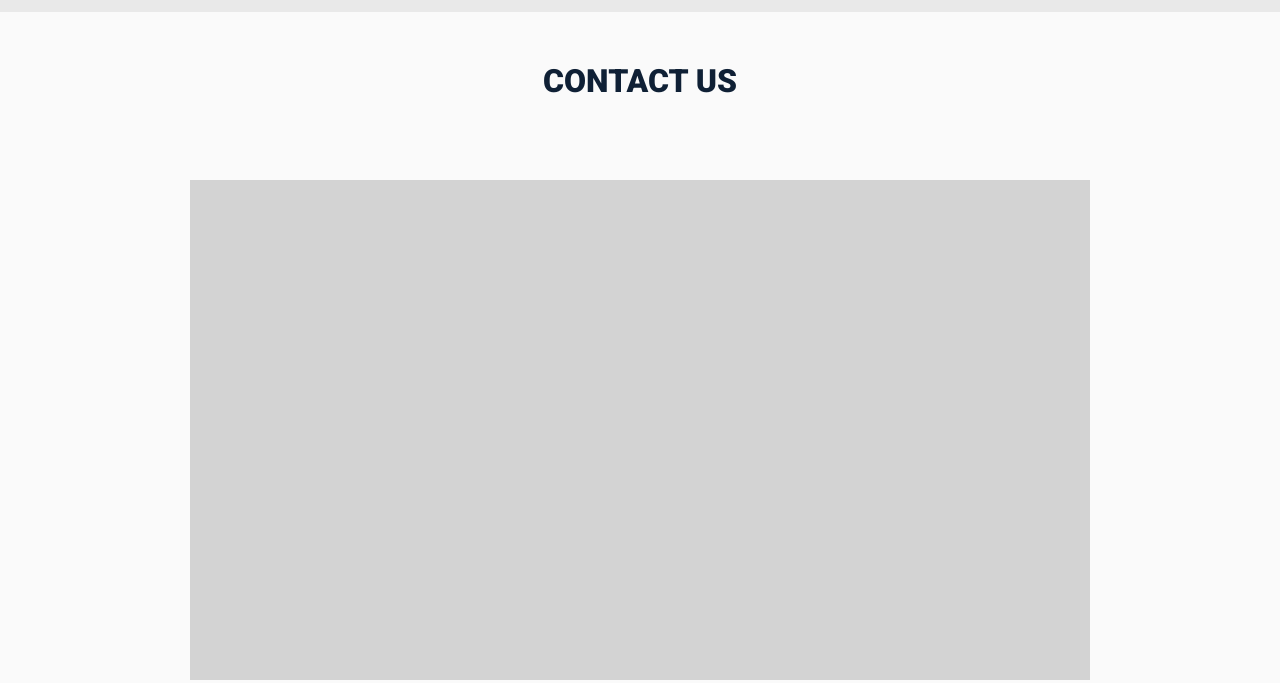
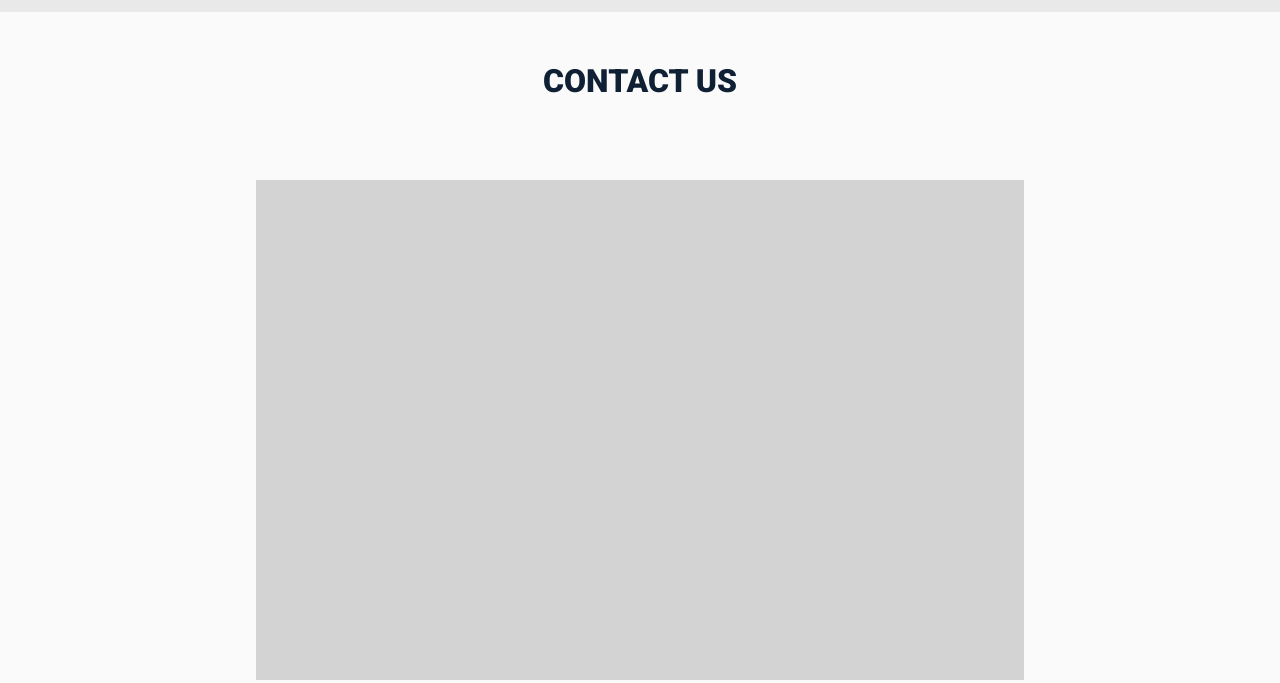
Before and after one commit to plode-v/vcs-website, a website: page index.html in a window 1280 px wide. Shown: the part 3106-3789 px from the top of the page. Drawn offline with nearby package versions, Linux system fonts and the light colour scheme.

Commit message:
Update contact us

```diff
--- a/styles/contact-us.css
+++ b/styles/contact-us.css
@@ -24,6 +24,6 @@
 .map {
     background-color: lightgray;
     height: 500px;
-    width: 900px;
+    width: 60%;
     position: relative;
 }
```
